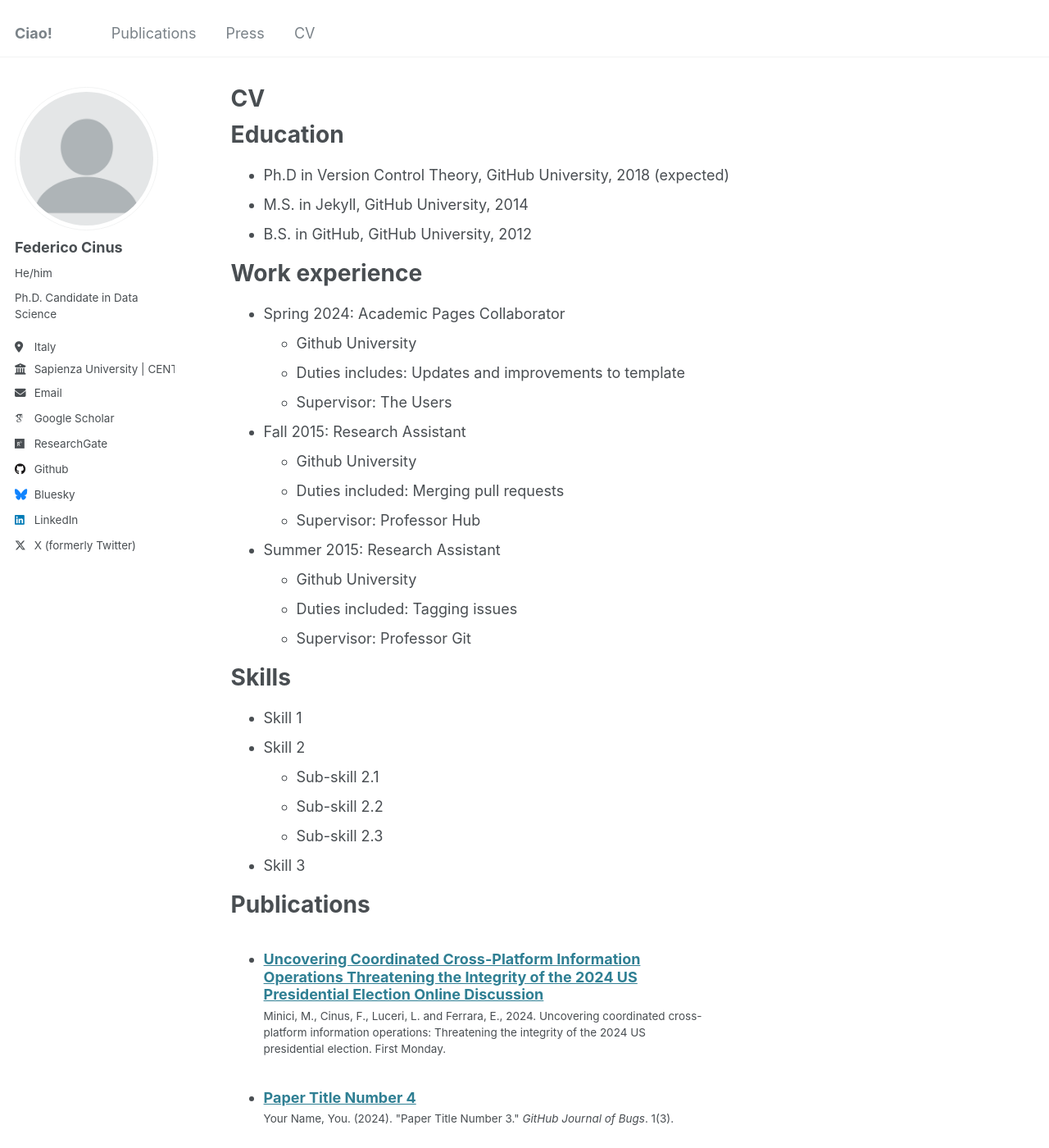
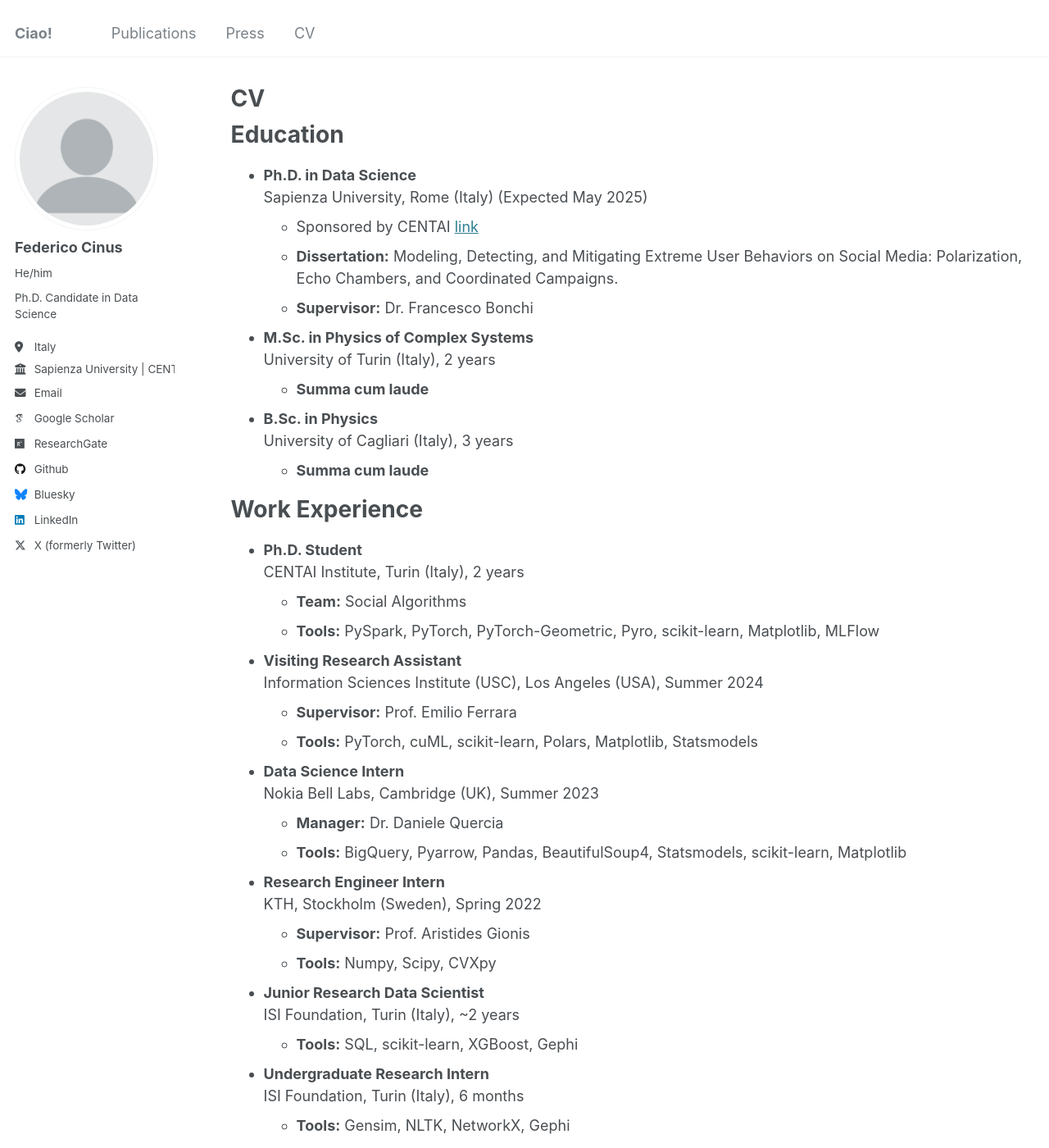
Before and after one commit to FedericoCinus/website, a Jekyll site: the page built from _pages/cv.md, in a window 1280 px wide and 1400 px high. Shown: the whole window at 82% size. Built offline with Jekyll 4.4.1, drawn with Linux system fonts in a browser that asks for light colours; some web fonts are replaced; some of the changed text lies outside the part shown.

Commit message:
Update cv.md

```diff
--- a/_pages/cv.md
+++ b/_pages/cv.md
@@ -11,54 +11,51 @@ redirect_from:
 
 Education
 ======
-* Ph.D in Version Control Theory, GitHub University, 2018 (expected)
-* M.S. in Jekyll, GitHub University, 2014
-* B.S. in GitHub, GitHub University, 2012
+* **Ph.D. in Data Science**
+  Sapienza University, Rome (Italy) (Expected May 2025)
+  - Sponsored by CENTAI [link](https://phd.uniroma1.it/web/FEDERICO-CINUS_nP1944916_IT.aspx)
+  - **Dissertation:** Modeling, Detecting, and Mitigating Extreme User Behaviors on Social Media: Polarization, Echo Chambers, and Coordinated Campaigns.
+  - **Supervisor:** Dr. Francesco Bonchi
 
-Work experience
+* **M.Sc. in Physics of Complex Systems**
+  University of Turin (Italy), 2 years
+  - **Summa cum laude**
+
+* **B.Sc. in Physics**
+  University of Cagliari (Italy), 3 years
+  - **Summa cum laude**
+
+Work Experience
 ======
-* Spring 2024: Academic Pages Collaborator
-  * Github University
-  * Duties includes: Updates and improvements to template
-  * Supervisor: The Users
+* **Ph.D. Student**
+  CENTAI Institute, Turin (Italy), 2 years
+  - **Team:** Social Algorithms
+  - **Tools:** PySpark, PyTorch, PyTorch-Geometric, Pyro, scikit-learn, Matplotlib, MLFlow
 
-* Fall 2015: Research Assistant
-  * Github University
-  * Duties included: Merging pull requests
-  * Supervisor: Professor Hub
+* **Visiting Research Assistant**
+  Information Sciences Institute (USC), Los Angeles (USA), Summer 2024
+  - **Supervisor:** Prof. Emilio Ferrara
+  - **Tools:** PyTorch, cuML, scikit-learn, Polars, Matplotlib, Statsmodels
 
-* Summer 2015: Research Assistant
-  * Github University
-  * Duties included: Tagging issues
-  * Supervisor: Professor Git
+* **Data Science Intern**
+  Nokia Bell Labs, Cambridge (UK), Summer 2023
+  - **Manager:** Dr. Daniele Quercia
+  - **Tools:** BigQuery, Pyarrow, Pandas, BeautifulSoup4, Statsmodels, scikit-learn, Matplotlib
 
-Skills
+* **Research Engineer Intern**
+  KTH, Stockholm (Sweden), Spring 2022
+  - **Supervisor:** Prof. Aristides Gionis
+  - **Tools:** Numpy, Scipy, CVXpy
+
+* **Junior Research Data Scientist**
+  ISI Foundation, Turin (Italy), ~2 years
+  - **Tools:** SQL, scikit-learn, XGBoost, Gephi
+
+* **Undergraduate Research Intern**
+  ISI Foundation, Turin (Italy), 6 months
+  - **Tools:** Gensim, NLTK, NetworkX, Gephi
+
+Languages
 ======
-* Skill 1
-* Skill 2
-  * Sub-skill 2.1
-  * Sub-skill 2.2
-  * Sub-skill 2.3
-* Skill 3
-
-Publications
-======
-  <ul>{% for post in site.publications reversed %}
-    {% include archive-single-cv.html %}
-  {% endfor %}</ul>
-
-Talks
-======
-  <ul>{% for post in site.talks reversed %}
-    {% include archive-single-talk-cv.html  %}
-  {% endfor %}</ul>
-
-Teaching
-======
-  <ul>{% for post in site.teaching reversed %}
-    {% include archive-single-cv.html %}
-  {% endfor %}</ul>
-
-Service and leadership
-======
-* Currently signed in to 43 different slack teams
+* Italian (native)
+* English (TOEFL iBT: 104/120 | CEFR: C1)
```
